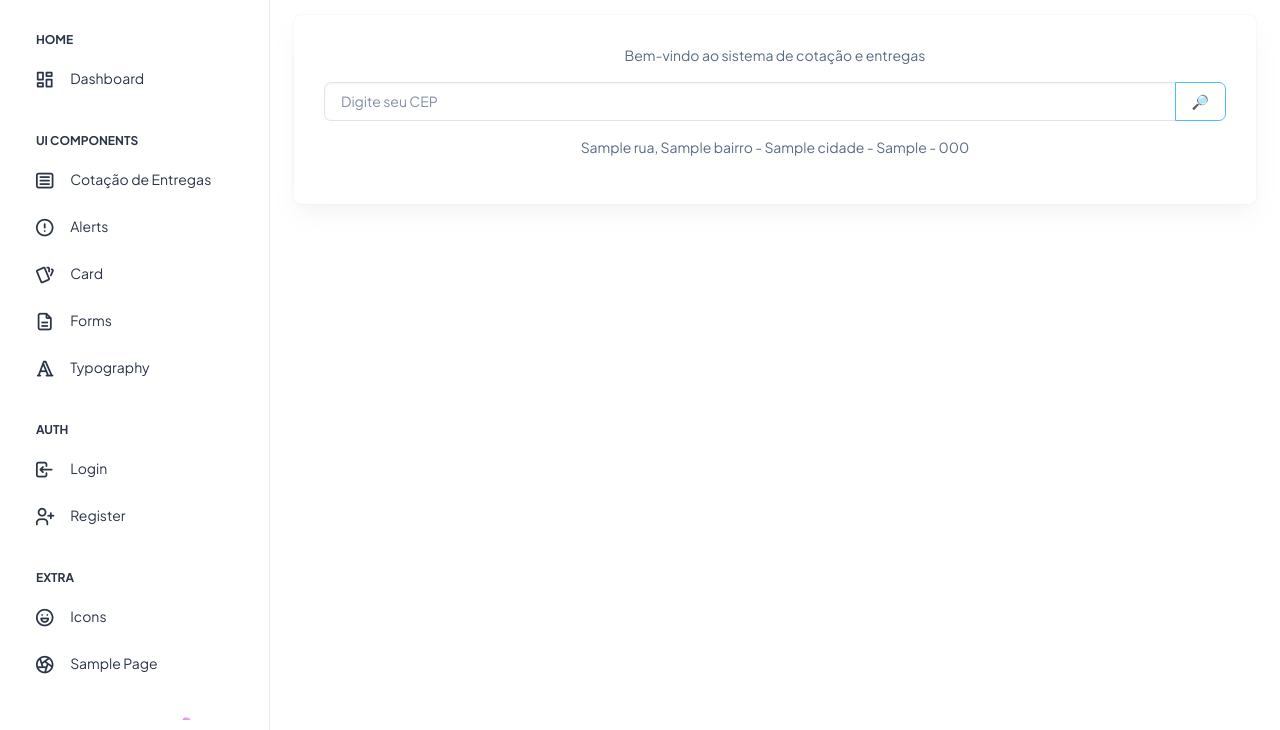
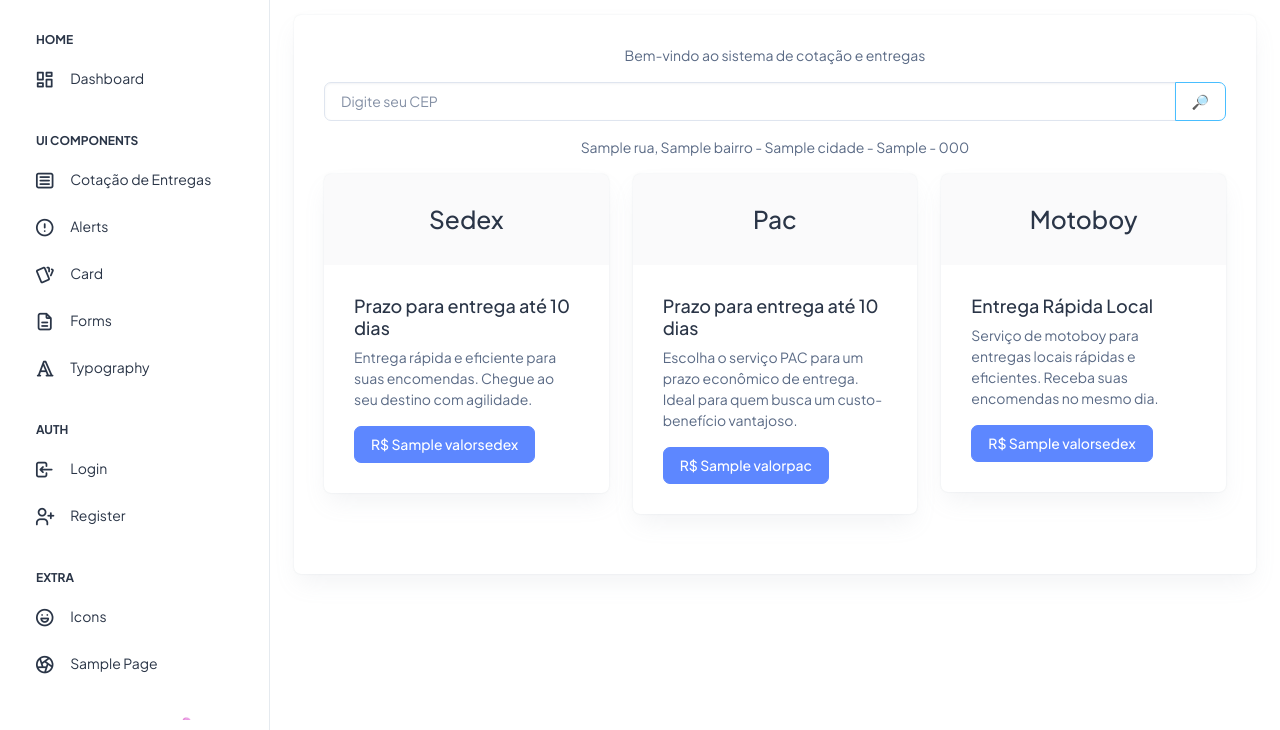
Before and after one commit to Brunobh51/sistema, a Django app: template app_CotacaoEntregas/templates/app_CotacaoEntregas/cotacao.html in a window 1280 px wide. Shown: the part 70-800 px from the top of the page. Run offline with Django 4.2, Linux system fonts and the light colour scheme; the template is opened without the code that fills it: most values are stand-ins (such as "Sample title", 1, 10 or a date in 2020); some libraries are stand-ins or nearby versions.

Commit message:
implementacao dos cards sedex, pac , motoboy

```diff
--- a/app_CotacaoEntregas/templates/app_CotacaoEntregas/cotacao.html
+++ b/app_CotacaoEntregas/templates/app_CotacaoEntregas/cotacao.html
@@ -20,4 +20,58 @@
             <p>{{ erro }}</p>
         </div>
     {% endif %}
+
+    <div class="row">
+         <!-- Card SEDEX -->
+        {% if cep %}
+        <div class="col-md-4">
+
+            <div class="card">
+             <!--<img src="{URL_DA_IMAGEM_SEDEX}" class="card-img-top" alt="Imagem SEDEX"> -->
+                <div class="card-header">
+                    <p class="text-center"><h3 class="text-center">Sedex</h3></p>
+                </div>
+                <div class="card-body">
+                    <h5 class="card-title">Prazo para entrega até {{ temposedex }} dias</h5>
+                    <p class="card-text">Entrega rápida e eficiente para suas encomendas. Chegue ao seu destino com agilidade.</p>
+                    <a href="#" class="btn btn-primary">R$ {{ valorsedex }}</a>
+                </div>
+            </div>
+        </div>
+
+        <div class="col-md-4">
+
+            <div class="card">
+             <!--<img src="{URL_DA_IMAGEM_PAC}" class="card-img-top" alt="Imagem PAC">-->
+                <div class="card-header">
+                    <p class="text-center"><h3 class="text-center">Pac</h3></p>
+                </div>
+                <div class="card-body">
+                    <h5 class="card-title">Prazo para entrega até {{ tempopac }} dias</h5>
+                    <p class="card-text">Escolha o serviço PAC para um prazo econômico de entrega. Ideal para quem busca um custo-benefício vantajoso.</p>
+                    <a href="#" class="btn btn-primary">R$ {{ valorpac }}</a>
+                </div>
+            </div>
+        </div>
+
+        <div class="col-md-4">
+
+            <div class="card">
+             <!--    <img src="{URL_DA_IMAGEM_MOTOBOY}" class="card-img-top" alt="Imagem Motoboy">-->
+                <div class="card-header">
+                    <p ><h3 class="text-center">Motoboy</h3></p>
+                </div>
+                <div class="card-body">
+                    <h5 class="card-title">Entrega Rápida Local</h5>
+                    <p class="card-text">Serviço de motoboy para entregas locais rápidas e eficientes. Receba suas encomendas no mesmo dia.</p>
+                    <a href="#" class="btn btn-primary">R$ {{ valorsedex }}</a>
+                </div>
+            </div>
+        </div>
+
+        {% endif %}
+    </div>
+
+
+
 {% endblock conteudo %}
```
Also changed, not shown: app_CotacaoEntregas/views.py (+19 -20 lines), funcoes/cep.py (+29 -1 lines), funcoes/correio.py (+3 -37 lines).
